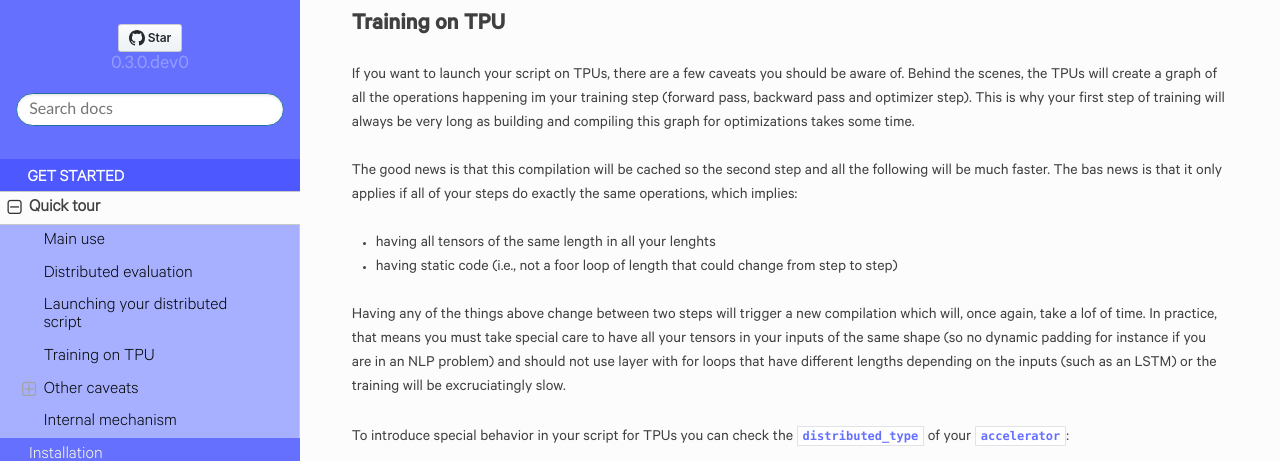
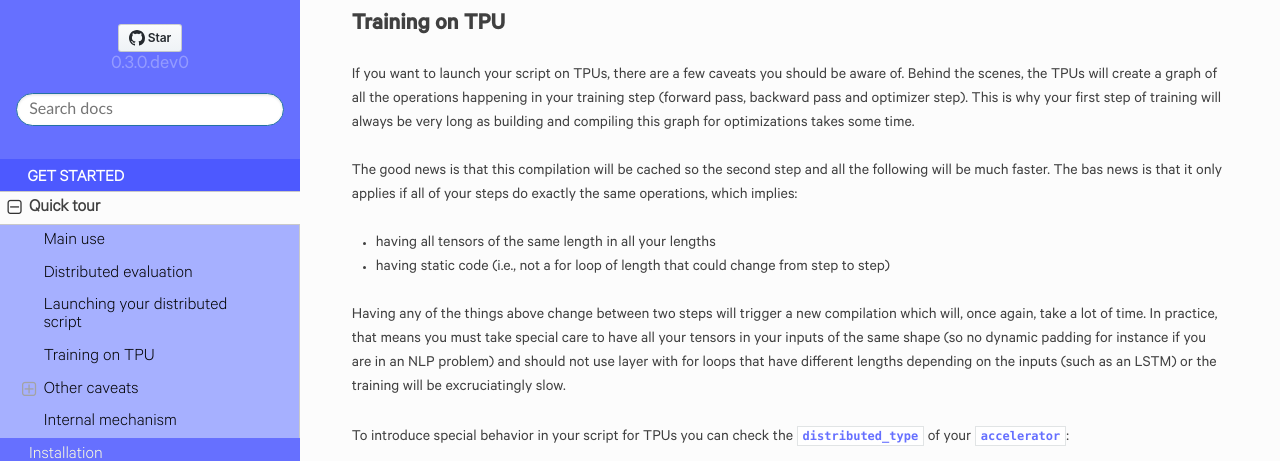
Before and after one commit to devteamaegis/accelerate, a Sphinx documentation site: the page built from docs/source/quicktour.rst, in a window 1280 px wide and 900 px high, scrolled down 3550 px. Shown: the part 192-653 px from the top of the window. Built offline with Sphinx 7.4.7 and the Read the Docs theme 2.0.0, drawn with Linux system fonts in a browser that asks for light colours; comment, search, counter and statistics services are not loaded.

Commit message:
docs: minor spelling tweaks (#33)

```diff
--- a/docs/source/quicktour.rst
+++ b/docs/source/quicktour.rst
@@ -199,18 +199,18 @@ Training on TPU
 -----------------------------------------------------------------------------------------------------------------------
 
 If you want to launch your script on TPUs, there are a few caveats you should be aware of. Behind the scenes, the TPUs
-will create a graph of all the operations happening im your training step (forward pass, backward pass and optimizer
+will create a graph of all the operations happening in your training step (forward pass, backward pass and optimizer
 step). This is why your first step of training will always be very long as building and compiling this graph for
 optimizations takes some time.
 
 The good news is that this compilation will be cached so the second step and all the following will be much faster. The
 bas news is that it only applies if all of your steps do exactly the same operations, which implies:
 
-- having all tensors of the same length in all your lenghts
-- having static code (i.e., not a foor loop of length that could change from step to step)
+- having all tensors of the same length in all your lengths
+- having static code (i.e., not a for loop of length that could change from step to step)
 
 Having any of the things above change between two steps will trigger a new compilation which will, once again, take a
-lof of time. In practice, that means you must take special care to have all your tensors in your inputs of the same
+lot of time. In practice, that means you must take special care to have all your tensors in your inputs of the same
 shape (so no dynamic padding for instance if you are in an NLP problem) and should not use layer with for loops that
 have different lengths depending on the inputs (such as an LSTM) or the training will be excruciatingly slow.
 
```
Also changed, not shown: 2 other files.
